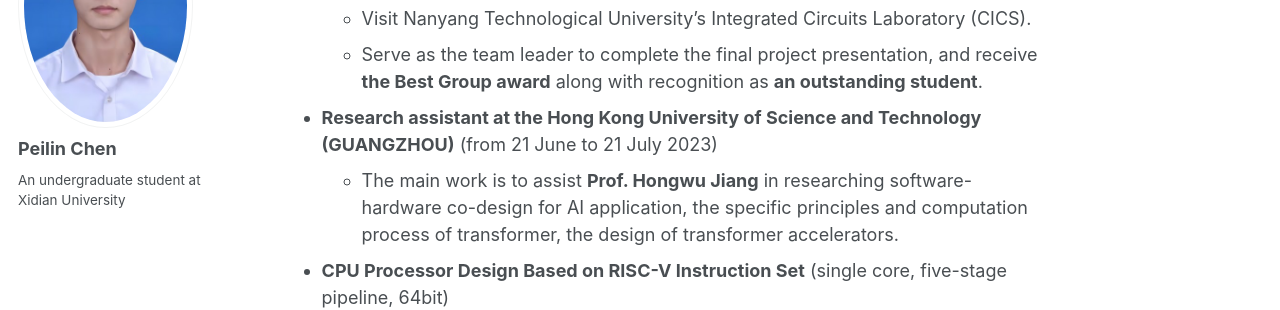
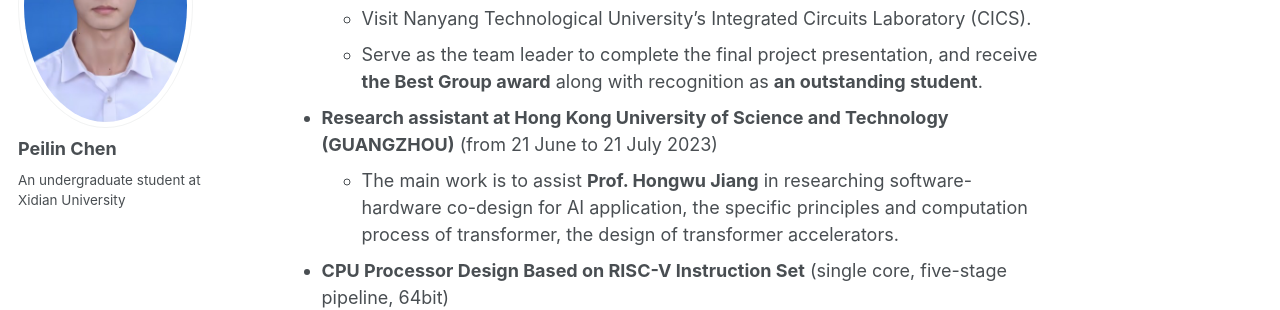
Before and after one commit to peilin-chen/peilin-chen.github.io, a Jekyll site: the page built from _pages/about.md, in a window 1280 px wide and 900 px high, scrolled down 727 px. Shown: the part 153-463 px from the top of the window. Built offline with Jekyll 4.4.1, drawn with Linux system fonts in a browser that asks for light colours.

Commit message:
Update about.md

```diff
--- a/_pages/about.md
+++ b/_pages/about.md
@@ -24,7 +24,7 @@ Digital Integrated Circuits, AI Chip/Accelerator Based on Computing-In-Memory, R
   - Attend three specialized lectures on "Ultra-low power memory circuit design for Internet-of-Things," "Low power integrated circuits design in advanced CMOS technology," and "Computing-in-memory design for machine learning and artificial intelligence accelerators," presented by **Prof. Tony Tae-Hyoung Kim**.
   - Visit Nanyang Technological University's Integrated Circuits Laboratory (CICS).
   - Serve as the team leader to complete the final project presentation, and receive **the Best Group award** along with recognition as **an outstanding student**.
-* **Research assistant at the Hong Kong University of Science and Technology (GUANGZHOU)** (from 21 June to 21 July 2023)
+* **Research assistant at Hong Kong University of Science and Technology (GUANGZHOU)** (from 21 June to 21 July 2023)
   - The main work is to assist **Prof. Hongwu Jiang** in researching software-hardware co-design for AI application, the specific principles and computation process of transformer, the design of transformer accelerators.
 * **CPU Processor Design Based on RISC-V Instruction Set** (single core, five-stage pipeline, 64bit)
   - Responsible for adding Differential Testing to the processor, using the NEMU simulator as a reference, comparing the processor with its output, and locating bugs faster.
```
